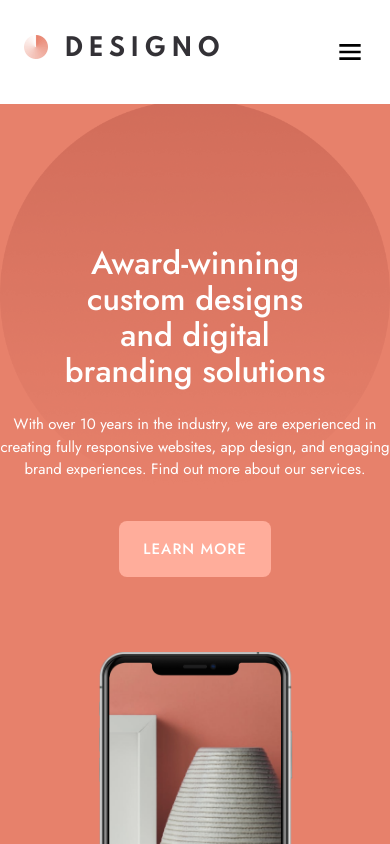
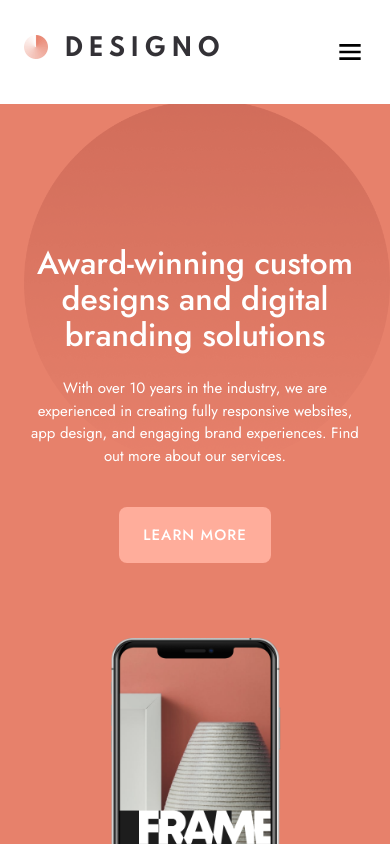
Before and after one commit to swissjake/Designo, a Next.js app: page / in a window 390 px wide. Shown: the top 844 px of the page. Built offline with nearby package versions, Linux system fonts and the light colour scheme.

Commit message:
adjustment made

```diff
--- a/components/awardWinning/AwardWinning.tsx
+++ b/components/awardWinning/AwardWinning.tsx
@@ -13,7 +13,7 @@ const AwardWinning: React.FC = (): JSX.Element => {
           <Image alt="rect" src={Rectangle1} />
         </div>
         <div
-          className={`${styles.container} relative h-fit lg:px-[95px] lg:rounded-[15px] overflow-hidden`}
+          className={`${styles.container} relative h-fit lg:px-[95px] lg:rounded-[15px] overflow-hidden px-[24px] md:px-0`}
         >
           <div className="absolute  lg:right-0 md:right-[-100px] md:bottom-[350px] lg:bottom-0">
             <Image alt="oval" src={oval} />
@@ -21,7 +21,7 @@ const AwardWinning: React.FC = (): JSX.Element => {
           <div className="flex flex-col lg:flex-row   justify-between">
             <div className="py-[145px] relative z-20">
               <h1
-                className={`${styles.containerHeader} text-center lg:text-start  mx-auto lg:mx-0 w-[70%]  lg:w-full font-medium leading-[36px] md:leading-[48px]`}
+                className={`${styles.containerHeader} text-center lg:text-start  mx-auto lg:mx-0 w-full md:w-[70%]  lg:w-[90%] font-medium leading-[36px] md:leading-[48px]`}
               >
                 Award-winning custom designs and digital branding solutions
               </h1>
--- a/components/navbar/Navbar.tsx
+++ b/components/navbar/Navbar.tsx
@@ -69,9 +69,15 @@ const Navbar: React.FC = (): JSX.Element => {
           </div>
           <div>
             {!nav ? (
-              <BiMenu onClick={() => setNav(!nav)} className="w-8 h-8" />
+              <BiMenu
+                onClick={() => setNav(!nav)}
+                className="w-8 h-8 flex items-center"
+              />
             ) : (
-              <MdClose onClick={() => setNav(!nav)} className="w-8 h-8" />
+              <MdClose
+                onClick={() => setNav(!nav)}
+                className="w-8 h-8 flex items-center"
+              />
             )}
           </div>
         </div>
```
